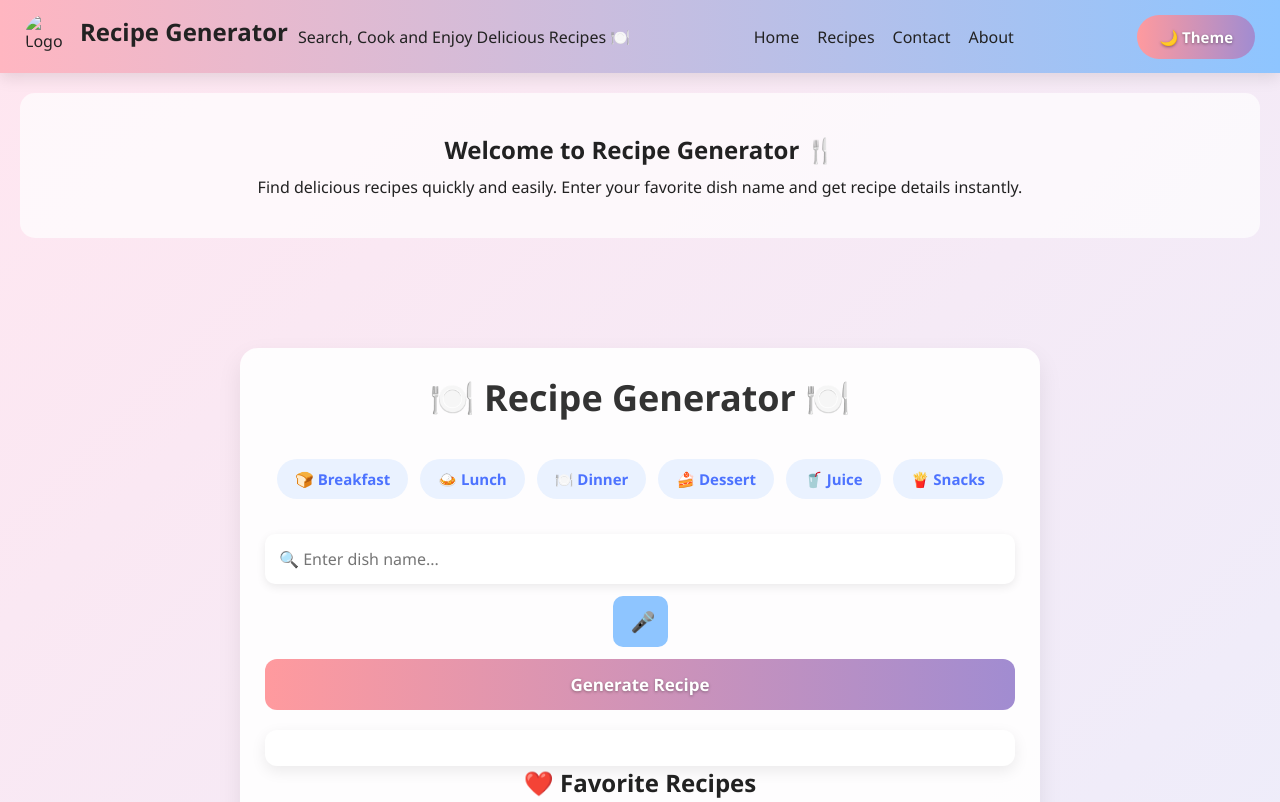
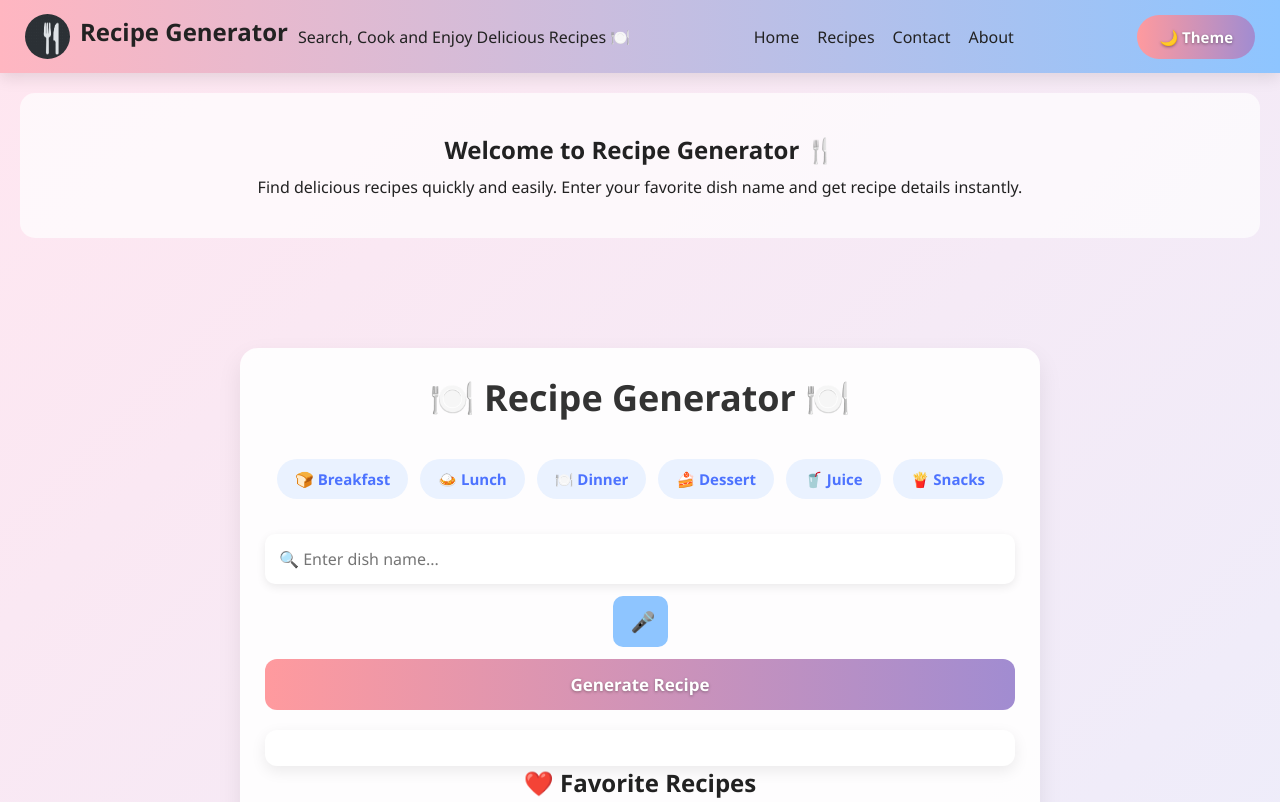
Before and after one commit to bhuvaneshwaribhuna83-dot/AI---BASED-RECIPE-GENERATOR-WEB-APPLICATION, a website: page index.html in a window 1280 px wide. Shown: the top 802 px of the page. Drawn offline with Linux system fonts and the light colour scheme.

Commit message:
Fix logo path and improve HTML structure
Updated logo image path and cleaned up HTML formatting.

```diff
--- a/index.html
+++ b/index.html
@@ -3,12 +3,12 @@
 <head>
     <title>Recipe Generator</title>
     <link rel="stylesheet" href="style.css">
-    <link rel="icon" href="images/logo.png">
+    <link rel="icon" href="logo.png">
 </head>
 <body>
     <nav>
         <div class="logo">
-        <img src="images/logo.png" alt="Logo">
+        <img src="logo.png" alt="Logo">
     <h2> Recipe Generator</h2>
     <p class="tagline"> Search, Cook and Enjoy Delicious Recipes 🍽️
 </p>
```
